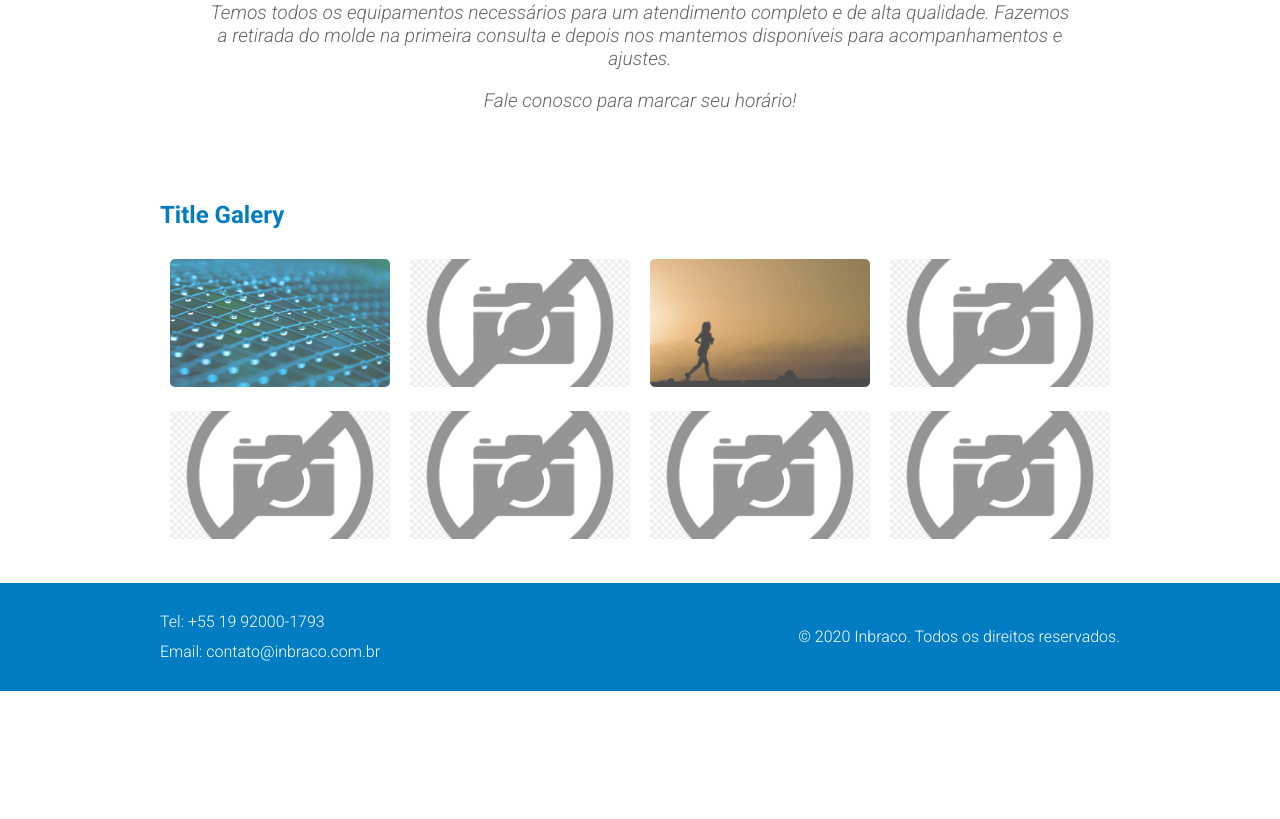
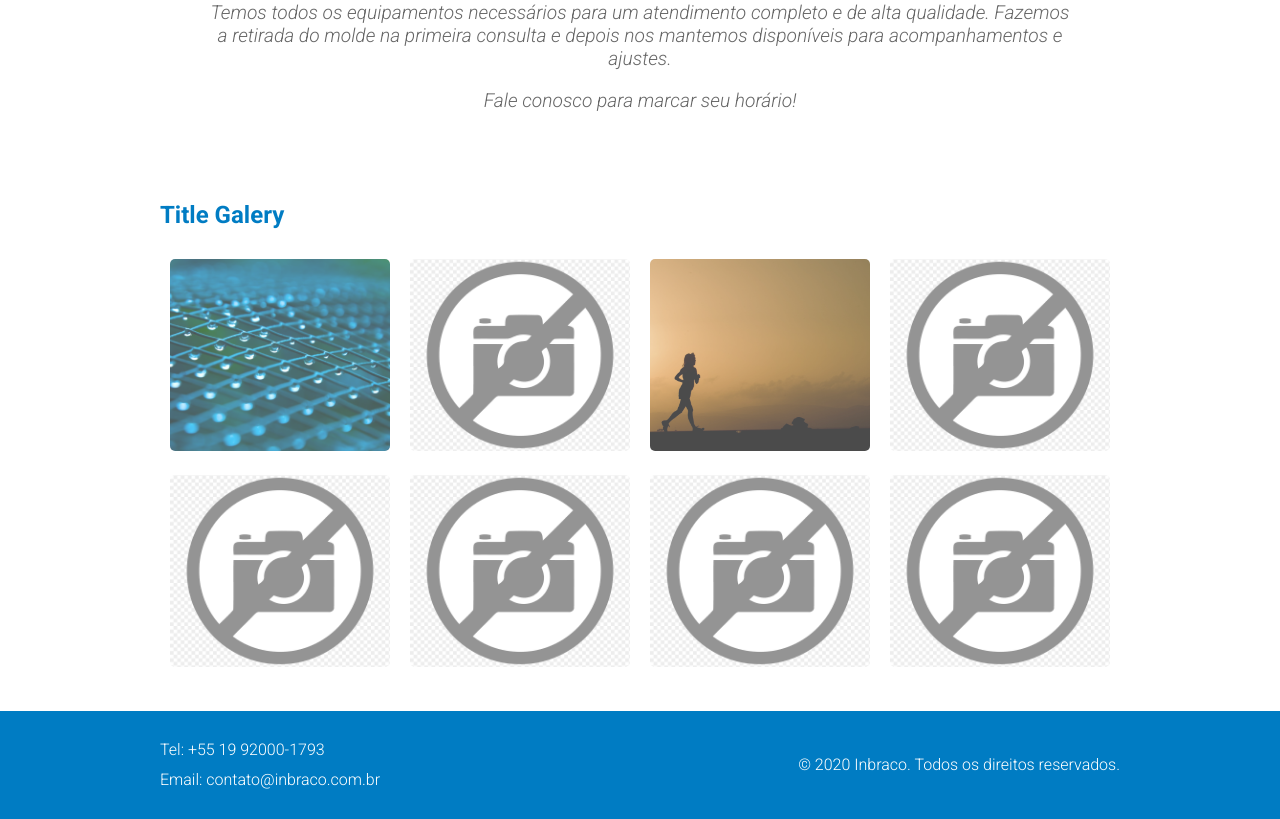
Before and after one commit to sergiomoura/inbraco-static, a PHP site: page /clinica.html in a window 1280 px wide. Shown: the part 874-1693 px from the top of the page. Before the commit the page ends 1565 px from the top, so only its background shows below. Run offline with PHP 8.4, Linux system fonts and the light colour scheme.

Commit message:
corretion in siz of miniture of imgs in galery

```diff
--- a/css/galery.css
+++ b/css/galery.css
@@ -6,7 +6,7 @@
     -o-object-fit: cover;
     object-fit: cover;
     width: 100%;
-    height: 10vw;
+    height: 15vw;
 }
 
 section.galery .img-galery {
```
